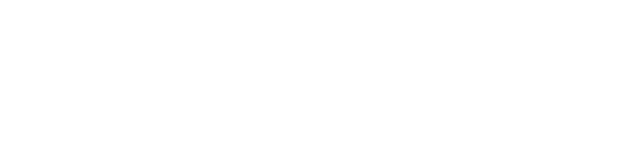
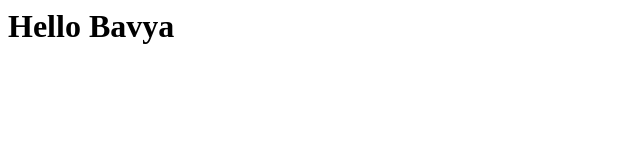
Before and after one commit to cloudrural/zyx, a plain HTML site: page index.html in a window 1280 px wide. Shown: the whole page, without its empty margins (0-640 px from the left). Drawn offline with Linux system fonts and the light colour scheme.

Commit message:
1.1.0
New -branch - commit

```diff
--- a/index.html
+++ b/index.html
@@ -1,3 +1,4 @@
 <html>
+  <h1> Hello Bavya</h1>
 
 </html>
```
